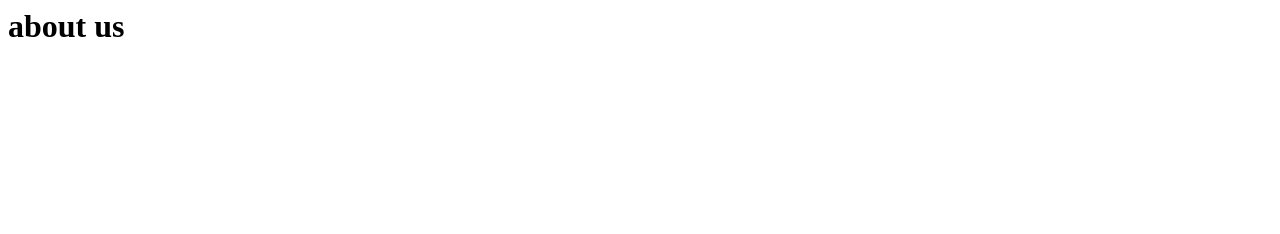
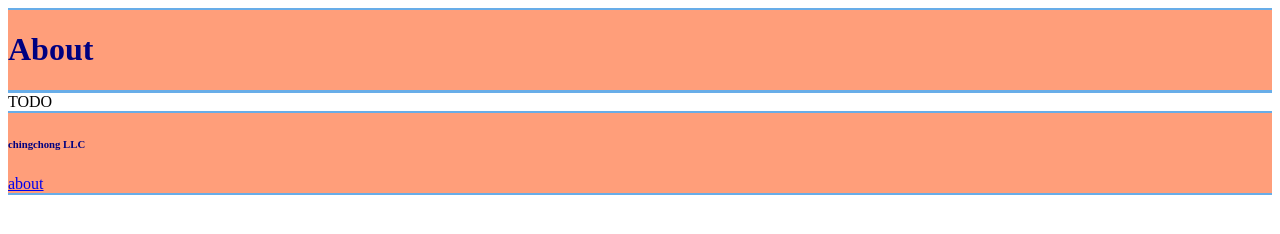
Before and after one commit to Tochid/machinelearning, a plain HTML site: page about.html in a window 1280 px wide. Drawn offline with Linux system fonts and the light colour scheme.

Commit message:
About page

```diff
--- a/about.html
+++ b/about.html
@@ -1,3 +1,24 @@
-<header>
-  <h1>about us</h1>
-</header>
+<!DOCTYPE html>
+<html>
+
+<head>
+  <link rel="stylesheet" href="style.css">
+  <meta name="viewport" content="width=device-width, initial-scale=1">
+  <link rel="shortcut icon" type="image/jpg" href="https://replit.com/@Tochid/machinelearning#images/best.png" />
+</head>
+
+<body>
+
+  <header>
+    <h1>About</h1>
+  </header>
+
+  <div>TODO</div>
+
+  <footer>
+    <h6>chingchong LLC</h6>
+    <a href="/about.html">about</a>
+  </footer>
+</body>
+
+</html>
```
Also changed, not shown: index.html (+0 -2 lines).
